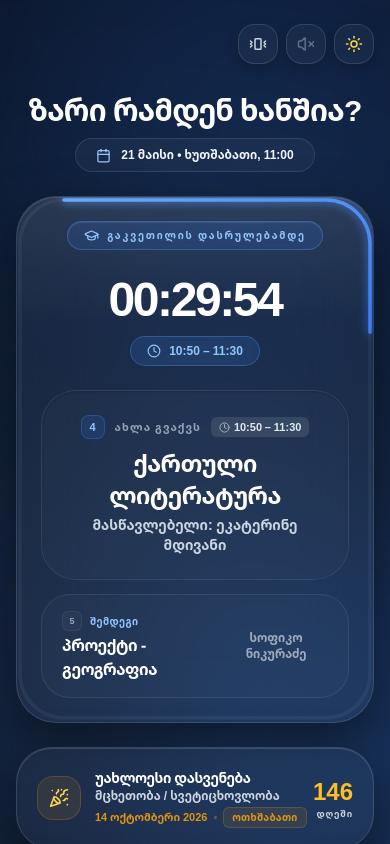
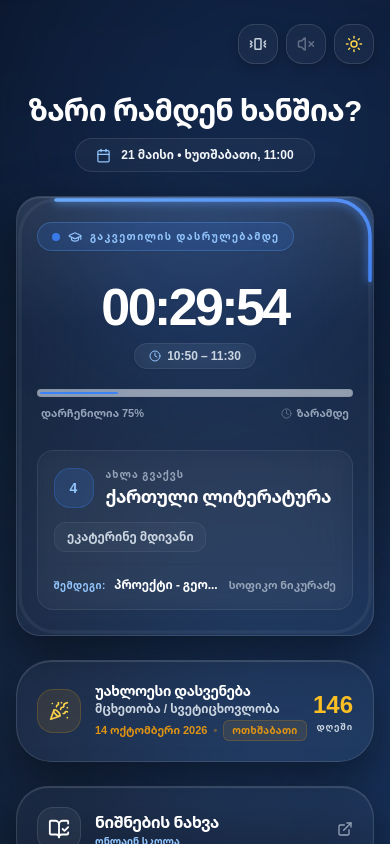
Before and after one commit to Smile-B14/Zari-ramdeni-xanshia, a React (Vite) app: page / in a window 390 px wide. Shown: the top 844 px of the page. Built offline with nearby package versions, Linux system fonts and the light colour scheme.

Commit message:
style: update countdown card UI and styling
Refine countdown card border radius, padding, and height responsiveness. Added an ambient background glow effect and adjusted SVG progress ring corner radius to match the new container shape.

```diff
--- a/App.tsx
+++ b/App.tsx
@@ -720,7 +720,13 @@ const App: React.FC = () => {
         {/* Main Countdown Column (Left on desktop) */}
         <div className="w-full xl:col-span-7 flex flex-col gap-6">
 
-          <main className={`w-full rounded-[2.5rem] md:rounded-[3rem] p-6 sm:p-8 md:p-12 text-center relative overflow-hidden transition-all duration-500 flex flex-col justify-center min-h-[460px] ${theme.card}`}>
+          <main className={`w-full rounded-3xl sm:rounded-[2.5rem] lg:rounded-[3rem] p-5 sm:p-7 md:p-10 lg:p-12 text-center relative overflow-hidden transition-all duration-500 flex flex-col justify-between min-h-[440px] sm:min-h-[480px] ${theme.card}`}>
+
+            {/* Ambient background glow accent */}
+            <div
+              className="absolute -top-24 left-1/2 -translate-x-1/2 w-64 sm:w-96 h-64 sm:h-96 rounded-full blur-3xl opacity-15 sm:opacity-20 pointer-events-none transition-all duration-700"
+              style={{ backgroundColor: activeTheme.hexColor }}
+            />
 
             {/* Buttery smooth hardware-accelerated progress ring around card */}
             {totalDuration && showTimer && (
@@ -744,7 +750,7 @@ const App: React.FC = () => {
                   y="3"
                   width="calc(100% - 6px)"
                   height="calc(100% - 6px)"
-                  rx="44"
+                  rx="36"
                   fill="none"
                   stroke={isDarkMode ? 'rgba(255, 255, 255, 0.05)' : 'rgba(0, 0, 0, 0.04)'}
                   strokeWidth="3.5"
@@ -756,7 +762,7 @@ const App: React.FC = () => {
                   y="3"
                   width="calc(100% - 6px)"
                   height="calc(100% - 6px)"
-                  rx="44"
+                  rx="36"
                   fill="none"
                   stroke="url(#ring-glow-gradient)"
                   strokeWidth="3.5"
@@ -775,31 +781,65 @@ const App: React.FC = () => {
             {/* Specular glass reflection */}
             <div className="absolute inset-x-0 top-0 h-32 bg-gradient-to-b from-white/[0.08] to-transparent pointer-events-none" />
 
-            <div className="flex flex-col items-center relative z-10">
+            <div className="flex flex-col items-center justify-between w-full h-full relative z-10 my-auto">
 
-              {/* Event status pill */}
-              <div className={`px-4 py-1.5 md:px-5 md:py-2 rounded-full text-[10px] md:text-xs font-black mb-6 md:mb-8 flex items-center gap-2 uppercase tracking-[0.18em] transition-all ${activeTheme.badge}`}>
+              {/* Top Header Row within Card: Status Pill & Time Range */}
+              <div className="w-full flex items-center justify-between gap-2 mb-4 sm:mb-6">
+                <div className={`px-3.5 sm:px-4 py-1.5 rounded-full text-[10px] sm:text-xs font-black flex items-center gap-2 uppercase tracking-[0.14em] transition-all shadow-sm ${activeTheme.badge}`}>
+                  <span className={`w-2 h-2 rounded-full ${activeTheme.bg} animate-pulse`} />
                   {status === BellStatus.LESSON ? (
-                  <GraduationCap size={15} />
+                    <GraduationCap size={14} className="shrink-0" />
                   ) : status === BellStatus.BREAK ? (
-                  <Coffee size={15} />
+                    <Coffee size={14} className="shrink-0" />
                   ) : (
-                  <Flag size={15} />
+                    <Flag size={14} className="shrink-0" />
                   )}
-                <span>{nextEventLabel}</span>
+                  <span className="truncate">{nextEventLabel}</span>
                 </div>
 
-              {/* Central Big Countdown */}
-              <div className="mb-6 md:mb-8 w-full flex flex-col items-center">
+                {activeLessonTimeInfo && (
+                  <div className={`hidden sm:inline-flex items-center gap-1.5 px-3 sm:px-4 py-1.5 rounded-full text-xs font-bold border backdrop-blur-md transition-all shadow-sm ${isDarkMode ? 'bg-white/[0.04] border-white/[0.08] text-slate-300' : 'bg-white/80 border-slate-200/80 text-slate-700'}`}>
+                    <Clock size={13} className={activeTheme.text} />
+                    <span>{activeLessonTimeInfo.range}</span>
+                  </div>
+                )}
+              </div>
+
+              {/* Central Hero Countdown */}
+              <div className="w-full flex flex-col items-center justify-center my-3 sm:my-6">
                 {showTimer ? (
                   <>
-                    <div className={`text-5xl sm:text-6xl md:text-7xl lg:text-[8.5rem] font-black tabular-nums tracking-tighter leading-none ${theme.head}`}>
+                    <div className={`text-[3.25rem] xs:text-[4.2rem] sm:text-6xl md:text-7xl lg:text-[7.5rem] xl:text-[8.25rem] font-black tabular-nums tracking-tighter leading-none select-none drop-shadow-sm ${theme.head}`}>
                       {delayIn !== null ? formatTimeRemaining(delayIn) : formatTimeRemaining(nextBellIn)}
                     </div>
+
+                    {/* Time indicator pill visible on smaller screens */}
                     {activeLessonTimeInfo && (
-                      <div className={`mt-3.5 inline-flex items-center gap-2 px-4 py-1.5 rounded-full text-xs sm:text-sm font-black border backdrop-blur-xl transition-all shadow-sm ${activeTheme.badge}`}>
-                        <Clock size={14} className={activeTheme.text} />
+                      <div className={`sm:hidden mt-3 inline-flex items-center gap-1.5 px-3.5 py-1 rounded-full text-xs font-bold border backdrop-blur-md transition-all shadow-sm ${isDarkMode ? 'bg-white/[0.04] border-white/[0.08] text-slate-300' : 'bg-white/80 border-slate-200/80 text-slate-700'}`}>
+                        <Clock size={12} className={activeTheme.text} />
                         <span>{activeLessonTimeInfo.range}</span>
+                      </div>
+                    )}
+
+                    {/* Modern sleek progress bar */}
+                    {totalDuration && (
+                      <div className="w-full max-w-sm sm:max-w-md mt-5 sm:mt-7 flex flex-col gap-2">
+                        <div className="h-2 sm:h-2.5 w-full bg-slate-200/60 dark:bg-white/[0.06] rounded-full overflow-hidden p-0.5 backdrop-blur-sm border border-black/5 dark:border-white/5">
+                          <div
+                            className={`h-full rounded-full transition-all duration-1000 ease-out ${activeTheme.bg}`}
+                            style={{
+                              width: `${Math.min(100, Math.max(0, timerProgressPercent))}%`,
+                              boxShadow: `0 0 12px ${activeTheme.glowColor}`
+                            }}
+                          />
+                        </div>
+                        <div className="flex items-center justify-between text-[11px] font-bold text-slate-400 dark:text-slate-400 px-1">
+                          <span>დარჩენილია {Math.max(0, Math.round(100 - timerProgressPercent))}%</span>
+                          <span className="flex items-center gap-1">
+                            <Clock size={11} className="opacity-60" />
+                            {delayIn !== null ? 'დაყოვნება (+1:20)' : 'ზარამდე'}
+                          </span>
+                        </div>
                       </div>
                     )}
                   </>
@@ -822,13 +862,13 @@ const App: React.FC = () => {
                 )}
               </div>
 
-              {/* Lesson Context or Tomorrow Off Banner */}
+              {/* Lesson Context: Flat, sleek & modern glass styling */}
               {lessonData && (
-                <div className="w-full flex flex-col gap-3.5 max-w-lg mx-auto">
+                <div className="w-full max-w-xl mx-auto mt-4 sm:mt-6 flex flex-col gap-3">
 
                   {/* If Tomorrow is Holiday / Off */}
                   {lessonData.isTomorrowOff ? (
-                    <div className={`w-full rounded-[2.2rem] p-6 sm:p-7 flex flex-col items-center border relative overflow-hidden transition-all ${isDarkMode ? 'bg-amber-500/10 border-amber-500/20 text-amber-200' : 'bg-amber-50/80 border-amber-200 text-amber-900'}`}>
+                    <div className={`w-full rounded-2xl sm:rounded-3xl p-5 sm:p-6 flex flex-col items-center border relative overflow-hidden transition-all ${isDarkMode ? 'bg-amber-500/10 border-amber-500/20 text-amber-200' : 'bg-amber-50/80 border-amber-200 text-amber-900'}`}>
                       <div className="flex items-center gap-2 mb-2">
                         <PartyPopper size={18} className="text-amber-400 shrink-0" />
                         <span className="text-xs uppercase font-black tracking-widest text-amber-400">
@@ -847,65 +887,54 @@ const App: React.FC = () => {
                     </div>
                   ) : lessonData.current ? (
                     /* Regular Active or Upcoming Lesson */
-                    <div className={`w-full rounded-[2.2rem] p-6 sm:p-7 flex flex-col items-center border relative overflow-hidden transition-all ${theme.muted}`}>
+                    <div className={`w-full rounded-2xl sm:rounded-3xl p-4 sm:p-5 border transition-all text-left backdrop-blur-md ${isDarkMode ? 'bg-white/[0.025] border-white/[0.08]' : 'bg-white/70 border-white/80 shadow-sm'}`}>
 
-                      <div className="flex items-center gap-2.5 mb-2 relative z-10">
-                        <div className={`w-6 h-6 rounded-lg flex items-center justify-center text-[11px] font-black shadow-inner ${isDarkMode ? `${activeTheme.bgSubtle} ${activeTheme.text} border ${activeTheme.border}` : activeTheme.buttonActive}`}>
+                      <div className="flex flex-col sm:flex-row items-start sm:items-center justify-between gap-3">
+                        <div className="flex items-center gap-3 min-w-0">
+                          <div className={`w-10 h-10 sm:w-11 sm:h-11 rounded-2xl flex items-center justify-center text-sm font-black shrink-0 ${isDarkMode ? `${activeTheme.bgSubtle} ${activeTheme.text} border ${activeTheme.border}` : activeTheme.buttonActive}`}>
                             {lessonData.current.num}
                           </div>
-                        <span className={`text-[11px] uppercase font-black tracking-widest ${status === BellStatus.BREAK || !showTimer ? activeTheme.text : 'text-slate-400'}`}>
+                          <div className="flex flex-col min-w-0">
+                            <div className="flex items-center gap-2">
+                              <span className={`text-[10px] sm:text-[11px] uppercase font-black tracking-widest truncate ${status === BellStatus.BREAK || !showTimer ? activeTheme.text : 'text-slate-400'}`}>
                                 {lessonData.current.label}
                               </span>
-                        {activeLessonTimeInfo && (
-                          <span className={`text-[11px] font-bold px-2 py-0.5 rounded-md flex items-center gap-1 ${isDarkMode ? 'bg-white/10 text-slate-200' : 'bg-black/5 text-slate-700'}`}>
-                            <Clock size={11} className="opacity-70" />
-                            {activeLessonTimeInfo.range}
+                              {lessonData.current.isLast && !isLongCountdown && (
+                                <span className="px-2 py-0.5 bg-amber-500/15 text-amber-500 dark:text-amber-300 border border-amber-500/25 text-[9px] font-black rounded-full uppercase tracking-wider shrink-0">
+                                  ბოლო 🏁
                                 </span>
                               )}
                             </div>
-
-                      <h3 className={`text-2xl sm:text-3xl font-black tracking-tight relative z-10 ${theme.head}`}>
+                            <h3 className={`text-lg sm:text-xl md:text-2xl font-black tracking-tight truncate ${theme.head}`}>
                               {lessonData.current.lesson.subject}
                             </h3>
+                          </div>
+                        </div>
+
                         {lessonData.current.lesson.teacher && (
-                        <p className={`${theme.sub} font-bold text-sm sm:text-base mt-1 relative z-10`}>
-                          მასწავლებელი: {lessonData.current.lesson.teacher}
-                        </p>
+                          <div className={`px-3 py-1.5 rounded-xl border text-xs font-bold shrink-0 self-start sm:self-center ${isDarkMode ? 'bg-white/[0.03] border-white/[0.06] text-slate-300' : 'bg-white border-slate-200/60 text-slate-700 shadow-sm'}`}>
+                            {lessonData.current.lesson.teacher}
+                          </div>
                         )}
+                      </div>
 
-                      {lessonData.current.isLast && !isLongCountdown && (
-                        <span className="mt-3 px-3 py-1 bg-amber-500 text-black text-[10px] font-black rounded-full uppercase tracking-wider relative z-10">
-                          დღის ბოლო გაკვეთილი 🏁
+                      {/* Next Lesson Preview Sub-Row */}
+                      {!lessonData.isTomorrowOff && lessonData.next && (
+                        <div className="mt-3 pt-3 border-t border-black/5 dark:border-white/5 flex items-center justify-between gap-2 text-xs">
+                          <div className="flex items-center gap-2 min-w-0 text-slate-400">
+                            <span className={`text-[10px] font-black uppercase tracking-wider ${activeTheme.text}`}>შემდეგი:</span>
+                            <span className={`font-black truncate ${theme.head}`}>
+                              {lessonData.next.subject}
                             </span>
+                            {lessonData.next.isNextLast && <span className="text-amber-400 text-xs shrink-0">🏁</span>}
+                          </div>
+                          <span className="font-semibold text-slate-400 text-[11px] shrink-0 truncate max-w-[140px] sm:max-w-none">
+                            {lessonData.next.teacher}
+                          </span>
+                        </div>
                       )}
                     </div>
                   ) : null}
-
-                  {/* Next Lesson Teaser Card */}
-                  {!lessonData.isTomorrowOff && lessonData.next && (
-                    <div className={`w-full rounded-[1.8rem] px-5 py-4 flex items-center justify-between border transition-all ${isDarkMode ? 'bg-white/[0.025] border-white/[0.08]' : 'bg-white/60 border-white/60 shadow-sm'}`}>
-                      <div className="flex flex-col items-start text-left">
-                        <div className="flex items-center gap-2 mb-0.5">
-                          <div className="w-5 h-5 rounded-md bg-slate-500/10 flex items-center justify-center text-[9px] font-black text-slate-400 border border-slate-500/20">
-                            {lessonData.next.num}
-                          </div>
-                          <span className={`text-[10px] uppercase font-black ${activeTheme.text} tracking-wider`}>
-                            შემდეგი
-                          </span>
-                        </div>
-                        <h4 className={`text-base sm:text-lg font-black tracking-tight ${theme.head}`}>
-                          {lessonData.next.subject}
-                        </h4>
-                      </div>
-
-                      <div className="flex items-center gap-2">
-                        {lessonData.next.isNextLast && <span className="text-amber-400 text-sm">🏁</span>}
-                        <span className="text-xs font-semibold opacity-60">
-                          {lessonData.next.teacher}
-                        </span>
-                      </div>
-                    </div>
-                  )}
                 </div>
               )}
             </div>
```
Lines whose indentation alone changed are shown as unchanged.
